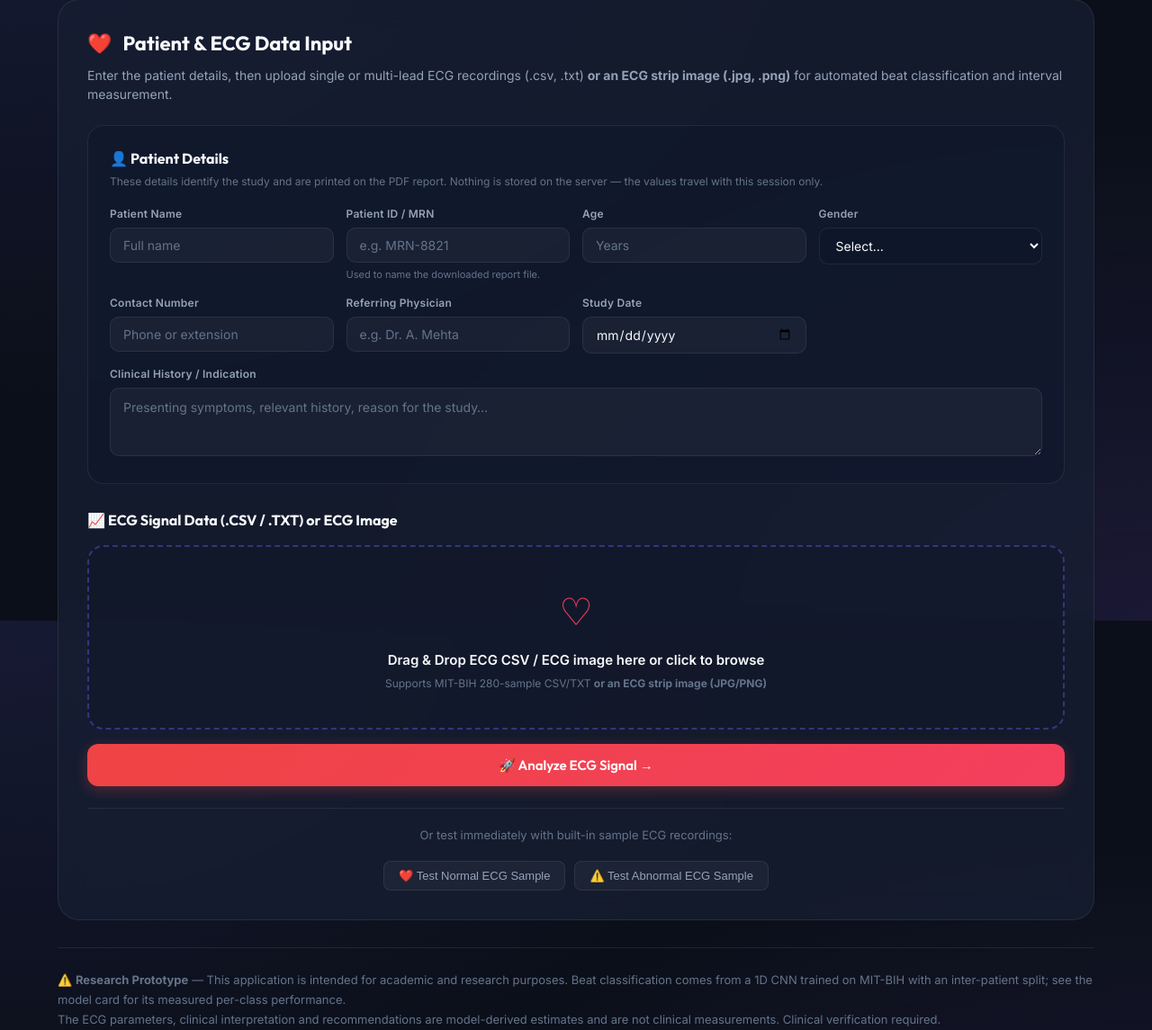
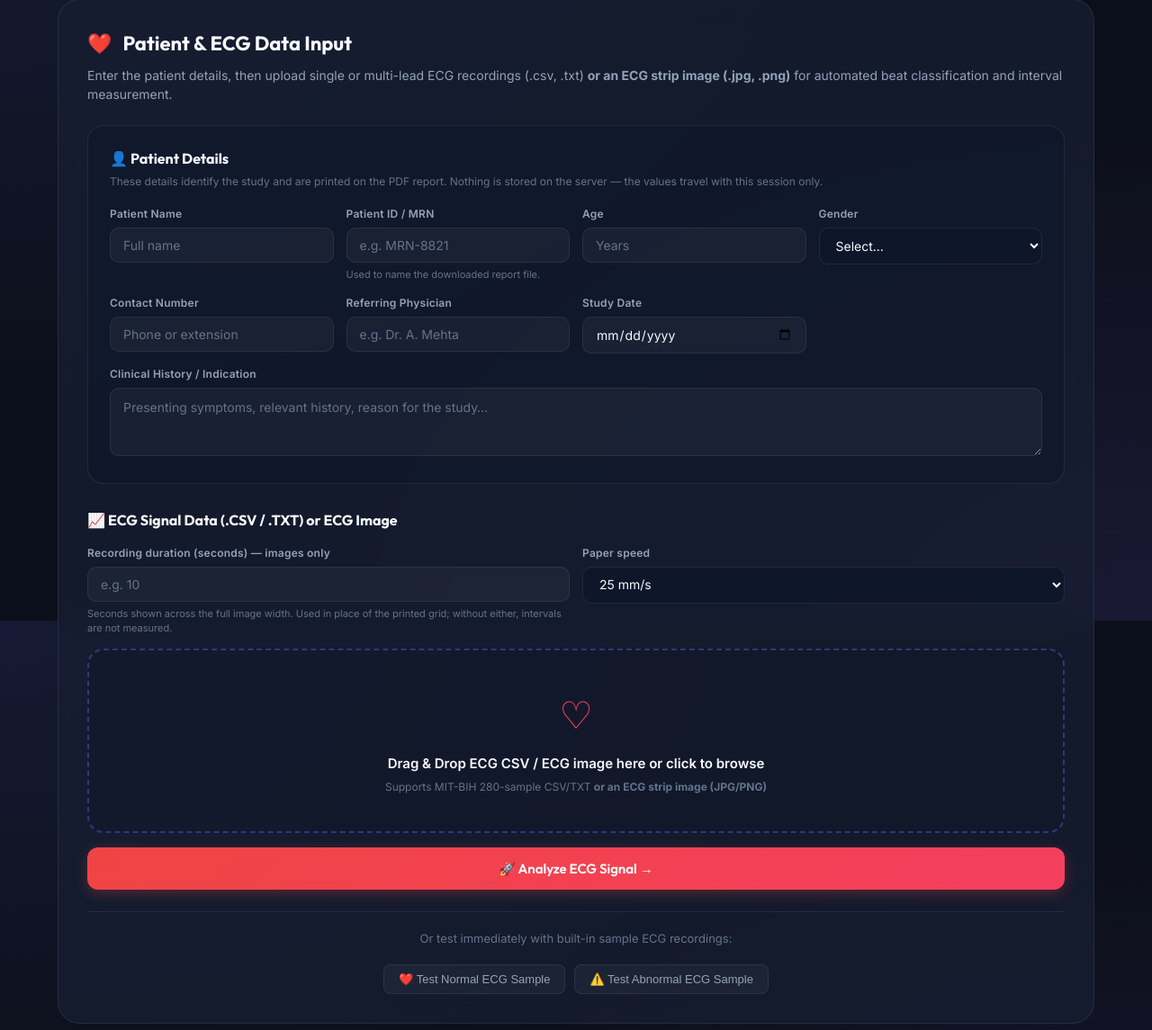
Before and after one commit to AlphaSukehero/ai-detection, a Flask app: page /ecg in a window 1280 px wide. Shown: the part 110-1255 px from the top of the page at 90% size. Run offline with Flask 3, Linux system fonts and the light colour scheme; parts of the project's set-up code (start-up, migrations or seed data) failed here and were passed over.

Commit message:
fix(ecg): accept recording duration and paper speed for image uploads
A gridless ECG image had no way to receive a timebase and beat detection
silently fell back to 360 Hz. The form now takes the recording duration
and paper speed; without any timebase beats are not classified and the
page says why.

The grid detector read a regular QRS train's harmonics as rulings (a
gridless 72 bpm strip reported 125 bpm). It now uses the median ink per
column, which a ruling fills and a spike does not, and picks the comb's
fundamental rather than a harmonic.

Co-Authored-By: Claude Opus 5.5 <noreply@anthropic.com>

```diff
--- a/app.py
+++ b/app.py
@@ -32,7 +32,7 @@ except Exception as e:
     TF_AVAILABLE = False
 
 from mlkit.registry import RegistryError, load_card, validate_card
-from ecg.parameters import analyse as analyse_ecg_parameters, fs_from_scale
+from ecg.parameters import analyse as analyse_ecg_parameters
 from ecg.digitize import extract_leads
 from ecg.clinical import clinical_report, doctor_notes as ecg_doctor_notes
 from ecg.beats import segment_signal
@@ -902,6 +902,39 @@ def _signal_quality(report):
     return "Insufficient data"
 
 
+ECG_PAPER_SPEEDS = (25.0, 50.0)
+NO_ECG_TIMEBASE = (
+    "No timebase: this image has no detectable ECG grid and no recording "
+    "duration was entered, so no interval can be measured and no beat can "
+    "be classified. Re-submit with the recording duration (seconds shown "
+    "across the full image width) and the paper speed."
+)
+
+
+def _positive_float(raw):
+    try:
+        value = float(raw)
+    except (TypeError, ValueError):
+        return None
+    return value if value > 0 else None
+
+
+def ecg_image_timebase(digitized, duration_s, paper_speed):
+    """(px_per_mm, description) for a digitised ECG image, or (None, why).
+
+    A stated duration is exact and preferred: px/s = image width / duration,
+    and the paper speed converts that to px/mm (which also fixes the
+    10 mm/mV gain). Otherwise the detected grid is used.
+    """
+    if duration_s:
+        px_per_mm = digitized["width"] / duration_s / paper_speed
+        return px_per_mm, f"stated duration {duration_s:g} s at {paper_speed:g} mm/s"
+    if digitized["px_per_mm"] is not None:
+        return (digitized["px_per_mm"],
+                f"detected grid at {paper_speed:g} mm/s")
+    return None, "none"
+
+
 @app.route("/analyze_ecg", methods=["POST"])
 def analyze_ecg():
     file = request.files.get("ecg_file")
@@ -935,6 +968,10 @@ def analyze_ecg():
                                gender_options=GENDER_OPTIONS)
 
     is_image = file_ext in IMAGE_EXTENSIONS
+    ecg_duration = _positive_float(request.form.get("ecg_duration"))
+    paper_speed = _positive_float(request.form.get("paper_speed"))
+    if paper_speed not in ECG_PAPER_SPEEDS:
+        paper_speed = 25.0
 
     try:
         if is_image:
@@ -947,13 +984,19 @@ def analyze_ecg():
             # timebase at all; analyse() then reports everything unavailable.
             # Derived before segmentation, because R-peak detection uses fs
             # for its refractory window.
-            px_per_mm = digitized["px_per_mm"]
-            image_fs = fs_from_scale(px_per_mm) if px_per_mm is not None else 360.0
-            X = prepare_beats(ecg_values, fs=image_fs)
-            report = analyse_ecg_parameters(leads, fs=image_fs,
-                                            px_per_mm=px_per_mm,
-                                            from_image=True)
-            input_source = f"ECG image ({digitized['layout'].replace('_', ' ')})"
+            px_per_mm, timebase = ecg_image_timebase(
+                digitized, ecg_duration, paper_speed)
+            if px_per_mm is None:
+                # No timebase: nothing is measurable, and classifying beats
+                # segmented at a guessed rate would be confident nonsense.
+                X = None
+            else:
+                X = prepare_beats(ecg_values, fs=px_per_mm * paper_speed)
+            report = analyse_ecg_parameters(leads, px_per_mm=px_per_mm,
+                                            from_image=True,
+                                            paper_speed_mm_s=paper_speed)
+            input_source = (f"ECG image ({digitized['layout'].replace('_', ' ')}"
+                            f"; timebase: {timebase})")
         else:
             ecg_values = load_ecg_file(filepath)
             X = prepare_beats(ecg_values, fs=360.0)
@@ -963,12 +1006,16 @@ def analyze_ecg():
         # Beat classification is optional: the signal measurements below stand
         # on their own, so a missing classifier degrades the page rather than
         # failing it.
-        try:
-            beat_result = predict_ecg(X)
-            classifier_error = None
-        except NoECGModelError as e:
+        if X is None:
             beat_result = None
-            classifier_error = str(e)
+            classifier_error = NO_ECG_TIMEBASE
+        else:
+            try:
+                beat_result = predict_ecg(X)
+                classifier_error = None
+            except NoECGModelError as e:
+                beat_result = None
+                classifier_error = str(e)
 
         # Structured clinical reading: formula, value, reference range and
         # verdict per parameter. Built from the same Measurements shown above,
--- a/ecg/digitize.py
+++ b/ecg/digitize.py
@@ -3,6 +3,27 @@ import numpy as np
 
 MIN_PX_PER_MM = 2.0
 MAX_PX_PER_MM = 40.0
+
+
+def _dominant_period(profile):
+    """Strongest period (px) in a 1-D ink profile within the grid range."""
+    profile = profile - profile.mean()
+    if np.std(profile) < 1e-6:
+        return None
+    spectrum = np.abs(np.fft.rfft(profile))
+    freqs = np.fft.rfftfreq(len(profile), d=1.0)
+    # Only consider periods that could plausibly be 1 mm rulings.
+    valid = (freqs > 1.0 / MAX_PX_PER_MM) & (freqs < 1.0 / MIN_PX_PER_MM)
+    if not np.any(valid):
+        return None
+    band = spectrum[valid]
+    peak = float(np.max(band))
+    if peak < 4.0 * float(np.median(band)):
+        return None
+    # A ruling is a comb: its harmonics are as strong as its fundamental, so
+    # argmax can land on half the true spacing. Take the lowest strong one.
+    strong = np.flatnonzero(band >= 0.5 * peak)
+    return float(1.0 / freqs[valid][strong[0]])
 
 
 def detect_grid_scale(gray):
@@ -12,27 +33,14 @@ def detect_grid_scale(gray):
     the FFT of the column-ink profile. Returns None when no such peak stands
     out, which forces every time-based parameter to report "—" rather than
     silently assuming a scale.
+
+    The profile is the MEDIAN ink per column, not the mean. A ruling is inked
+    in every row of its column; a QRS spike only in the few rows the trace
+    crosses. With the mean, a regular QRS train's harmonics were read as a
+    grid and a gridless 72 bpm strip was reported at 125 bpm.
     """
-    arr = np.asarray(gray, dtype=float)
-    ink = 255.0 - arr
-    profile = ink.mean(axis=0)
-    profile = profile - profile.mean()
-    if np.std(profile) < 1e-6:
-        return None
-
-    spectrum = np.abs(np.fft.rfft(profile))
-    freqs = np.fft.rfftfreq(len(profile), d=1.0)
-    # Only consider periods that could plausibly be 1 mm rulings.
-    valid = (freqs > 1.0 / MAX_PX_PER_MM) & (freqs < 1.0 / MIN_PX_PER_MM)
-    if not np.any(valid):
-        return None
-
-    band = spectrum[valid]
-    peak = float(np.max(band))
-    if peak < 4.0 * float(np.median(band)):
-        return None
-    return float(1.0 / freqs[valid][int(np.argmax(band))])
-
+    ink = 255.0 - np.asarray(gray, dtype=float)
+    return _dominant_period(np.median(ink, axis=0))
 
 from PIL import Image
 from scipy.signal import find_peaks as _find_peaks
@@ -106,10 +114,11 @@ def extract_leads(image_path):
     px_per_mm = detect_grid_scale(gray)
     layout = detect_layout(gray)
     ink = 255.0 - gray
+    w_full = gray.shape[1]
 
     if layout == "single":
         return {"leads": {"II": _trace_row_band(ink)},
-                "layout": layout, "px_per_mm": px_per_mm}
+                "layout": layout, "px_per_mm": px_per_mm, "width": w_full}
 
     h, w = ink.shape
     leads = {}
@@ -118,4 +127,5 @@ def extract_leads(image_path):
         for c in range(4):
             col = band[:, c * w // 4:(c + 1) * w // 4]
             leads[LEAD_PANELS_3X4[r][c]] = _trace_row_band(col)
-    return {"leads": leads, "layout": layout, "px_per_mm": px_per_mm}
+    return {"leads": leads, "layout": layout, "px_per_mm": px_per_mm,
+            "width": w_full}
--- a/ecg/parameters.py
+++ b/ecg/parameters.py
@@ -217,7 +217,8 @@ def _all_unavailable(reason):
     return report
 
 
-def analyse(signal_or_leads, fs=360.0, px_per_mm=None, from_image=False):
+def analyse(signal_or_leads, fs=360.0, px_per_mm=None, from_image=False,
+            paper_speed_mm_s=PAPER_SPEED_MM_S):
     """Measure every displayed parameter, flagging what could not be measured.
 
     On the image path the timebase comes from the printed grid: a digitized
@@ -229,10 +230,10 @@ def analyse(signal_or_leads, fs=360.0, px_per_mm=None, from_image=False):
     if from_image and px_per_mm is None:
         return _all_unavailable("ECG grid not detected - no timebase")
     if from_image:
-        # One sample per pixel column at 25 mm/s paper speed. Derived here,
+        # One sample per pixel column at the stated paper speed. Derived here,
         # not taken from the caller: an fs argument left at the MIT-BIH 360 Hz
         # would scale every interval by a constant with no visible error.
-        fs = px_per_mm * PAPER_SPEED_MM_S
+        fs = px_per_mm * paper_speed_mm_s
 
     if isinstance(signal_or_leads, dict):
         leads = signal_or_leads
--- a/templates/ecg.html
+++ b/templates/ecg.html
@@ -47,6 +47,23 @@
                             <h3 style="font-family: var(--font-heading); font-size: 16px; margin-bottom: 16px; color: var(--text-primary); display: flex; align-items: center; gap: 8px;">
                                 📈 ECG Signal Data (.CSV / .TXT) or ECG Image
                             </h3>
+
+                            <div class="field-grid" style="margin-bottom: 14px;">
+                                <div class="field">
+                                    <label for="ecg_duration">Recording duration (seconds) — images only</label>
+                                    <input type="number" id="ecg_duration" name="ecg_duration" min="0" max="600" step="0.1"
+                                           placeholder="e.g. 10" value="{{ request.form.get('ecg_duration', '') }}">
+                                    <div class="field-hint">Seconds shown across the full image width. Used in place of the printed grid; without either, intervals are not measured.</div>
+                                </div>
+                                <div class="field">
+                                    <label for="paper_speed">Paper speed</label>
+                                    <select id="paper_speed" name="paper_speed">
+                                        {% for s in ["25", "50"] %}
+                                        <option value="{{ s }}" {% if request.form.get('paper_speed', '25') == s %}selected{% endif %}>{{ s }} mm/s</option>
+                                        {% endfor %}
+                                    </select>
+                                </div>
+                            </div>
 
                             <div class="upload-dropzone" style="flex: 1; display: flex; flex-direction: column; justify-content: center; align-items: center;" onclick="document.getElementById('ecg_file').click();">
                                 <div class="upload-icon" style="color: #f43f5e;">♡</div>
```
Also changed, not shown: tests/test_ecg_timebase.py (added, +65 -0 lines).
